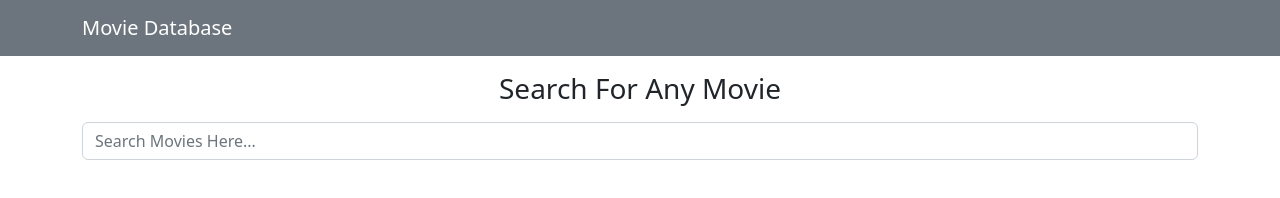
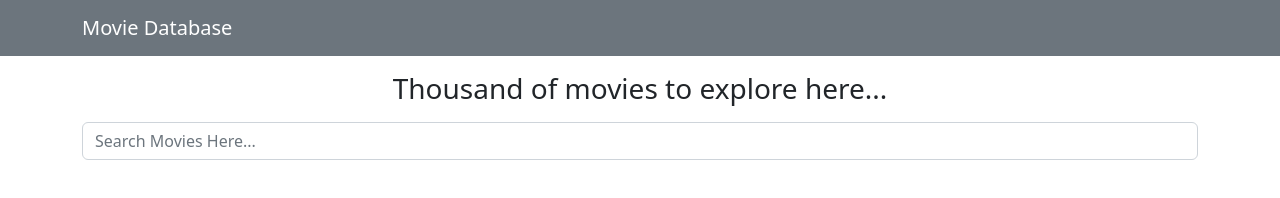
Before and after one commit to webconnector/movie_database, a plain HTML site: page index.html in a window 1280 px wide. Drawn offline with nearby package versions, Linux system fonts and the light colour scheme.

Commit message:
second commit

```diff
--- a/index.html
+++ b/index.html
@@ -21,7 +21,7 @@
     <!-- The jumbotron -->
     <div class="container mt-3">
         <div class="jumbotron">
-            <h3 class="text-center mb-3">Search For Any Movie</h3>
+            <h3 class="text-center mb-3">Thousand of movies to explore here...</h3>
             <form action="" id="searchForm">
                 <input type="text" class="form-control" id="searchText" placeholder="Search Movies Here...">
             </form>
```
